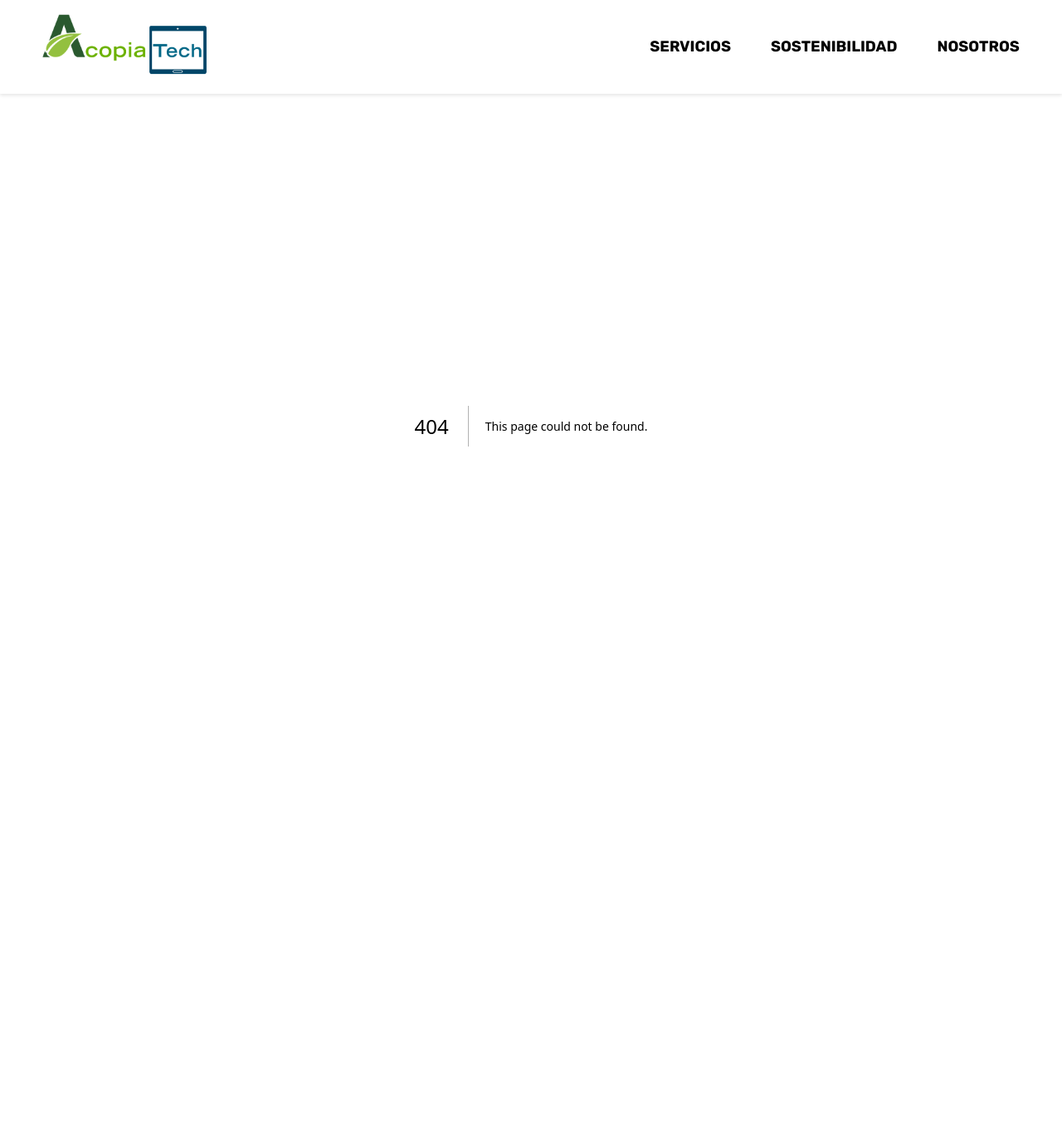
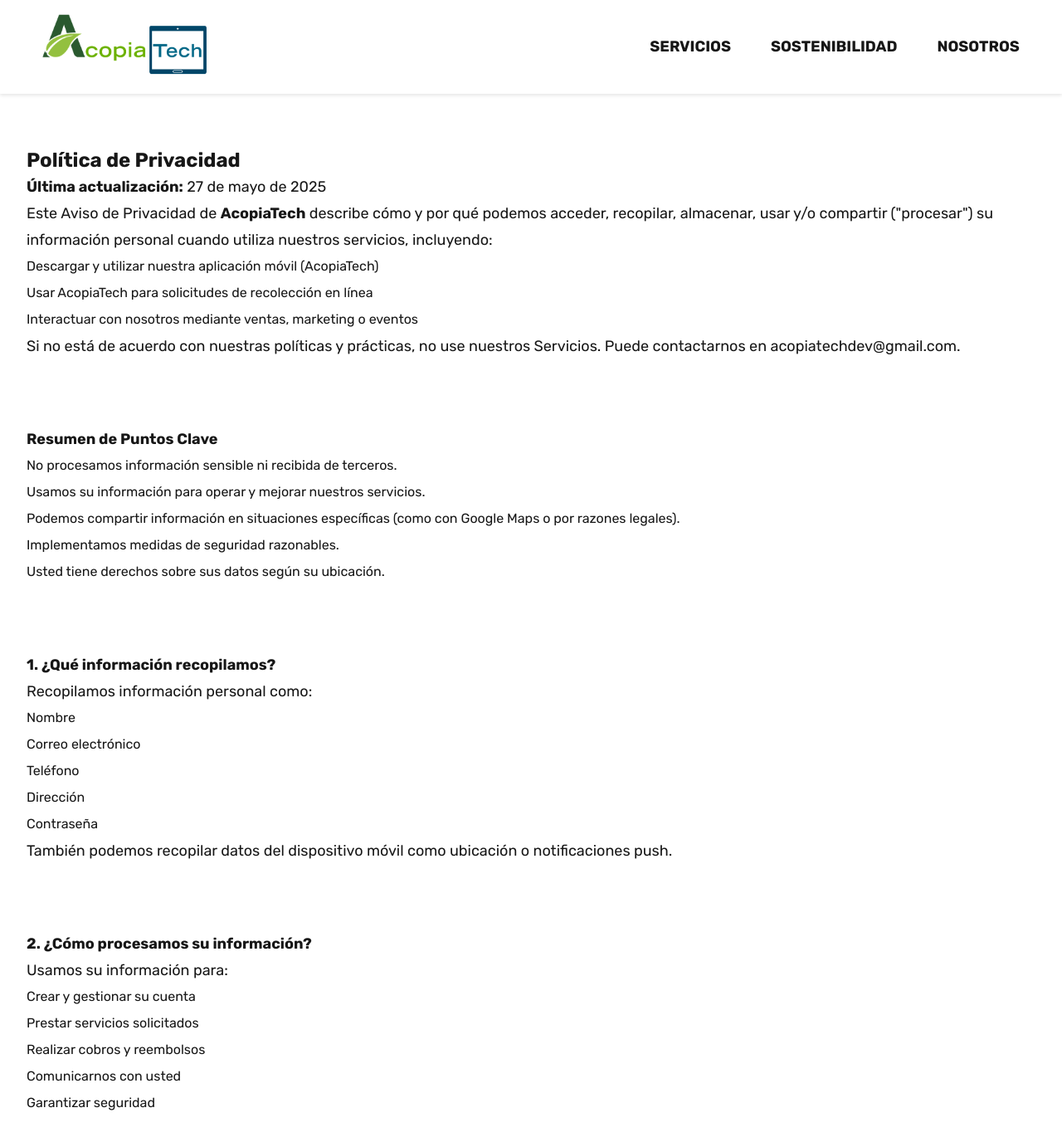
Before and after one commit to julianvent/acopiaweb, a Next.js app: page /politica in a window 1280 px wide. Before the commit this address had no page. Shown: the top 1376 px of the page at 83% size. Before the commit the page ends 913 px from the top, so only its background shows below. Built offline with nearby package versions, Linux system fonts and the light colour scheme.

Commit message:
add: privacy policy

```diff
--- /dev/null
+++ b/src/app/politica/page.js
@@ -0,0 +1,167 @@
+import { RUBIK_SANS } from "@/app/utils/constants";
+import styles from "./politica.module.css";
+
+export default function Home() {
+  return (
+    <div className={RUBIK_SANS}>
+      <Politica />
+    </div>
+  );
+}
+
+function Politica() {
+  return (
+    <div className={styles.container}>
+      <section>
+        <h1>Política de Privacidad</h1>
+        <p>
+          <strong>Última actualización:</strong> 27 de mayo de 2025
+        </p>
+        <p>
+          Este Aviso de Privacidad de <strong>AcopiaTech</strong> describe cómo
+          y por qué podemos acceder, recopilar, almacenar, usar y/o compartir
+          ("procesar") su información personal cuando utiliza nuestros
+          servicios, incluyendo:
+        </p>
+        <ul>
+          <li>Descargar y utilizar nuestra aplicación móvil (AcopiaTech)</li>
+          <li>Usar AcopiaTech para solicitudes de recolección en línea</li>
+          <li>Interactuar con nosotros mediante ventas, marketing o eventos</li>
+        </ul>
+        <p>
+          Si no está de acuerdo con nuestras políticas y prácticas, no use
+          nuestros Servicios. Puede contactarnos en{" "}
+          <a href="mailto:acopiatechdev@gmail.com">acopiatechdev@gmail.com</a>.
+        </p>
+      </section>
+
+      <section>
+        <h2>Resumen de Puntos Clave</h2>
+        <ul>
+          <li>No procesamos información sensible ni recibida de terceros.</li>
+          <li>
+            Usamos su información para operar y mejorar nuestros servicios.
+          </li>
+          <li>
+            Podemos compartir información en situaciones específicas (como con
+            Google Maps o por razones legales).
+          </li>
+          <li>Implementamos medidas de seguridad razonables.</li>
+          <li>Usted tiene derechos sobre sus datos según su ubicación.</li>
+        </ul>
+      </section>
+
+      <section>
+        <h2>1. ¿Qué información recopilamos?</h2>
+        <p>Recopilamos información personal como:</p>
+        <ul>
+          <li>Nombre</li>
+          <li>Correo electrónico</li>
+          <li>Teléfono</li>
+          <li>Dirección</li>
+          <li>Contraseña</li>
+        </ul>
+        <p>
+          También podemos recopilar datos del dispositivo móvil como ubicación o
+          notificaciones push.
+        </p>
+      </section>
+
+      <section>
+        <h2>2. ¿Cómo procesamos su información?</h2>
+        <p>Usamos su información para:</p>
+        <ul>
+          <li>Crear y gestionar su cuenta</li>
+          <li>Prestar servicios solicitados</li>
+          <li>Realizar cobros y reembolsos</li>
+          <li>Comunicarnos con usted</li>
+          <li>Garantizar seguridad</li>
+        </ul>
+      </section>
+
+      <section>
+        <h2>3. ¿Cuándo y con quién compartimos su información?</h2>
+        <ul>
+          <li>En fusiones, ventas o adquisiciones</li>
+          <li>Con APIs de Google Maps para funcionalidades de ubicación</li>
+        </ul>
+      </section>
+
+      <section>
+        <h2>4. ¿Usamos cookies?</h2>
+        <p>
+          Sí. Usamos cookies y tecnologías similares para analizar el tráfico,
+          guardar preferencias y mostrar publicidad.
+        </p>
+      </section>
+
+      <section>
+        <h2>5. ¿Cuánto tiempo conservamos su información?</h2>
+        <p>
+          Conservamos sus datos mientras tenga una cuenta o sea necesario para
+          los fines descritos.
+        </p>
+      </section>
+
+      <section>
+        <h2>6. ¿Cómo protegemos su información?</h2>
+        <p>
+          Aplicamos medidas técnicas y organizativas razonables. Sin embargo,
+          ningún sistema es completamente seguro.
+        </p>
+      </section>
+
+      <section>
+        <h2>7. ¿Cuáles son sus derechos?</h2>
+        <p>Usted puede:</p>
+        <ul>
+          <li>Acceder a sus datos</li>
+          <li>Corregir o eliminar información</li>
+          <li>Retirar su consentimiento</li>
+        </ul>
+      </section>
+
+      <section>
+        <h2>8. Controles para Do-Not-Track</h2>
+        <p>
+          Actualmente no respondemos a señales "Do-Not-Track" porque no existe
+          un estándar universal definido.
+        </p>
+      </section>
+
+      <section>
+        <h2>9. Cambios en esta política</h2>
+        <p>
+          Podemos actualizar este aviso. Publicaremos la nueva fecha de
+          actualización en la parte superior.
+        </p>
+      </section>
+
+      <section>
+        <h2>10. ¿Cómo contactarnos?</h2>
+        <p>
+          Correo:{" "}
+          <a href="mailto:acopiatechdev@gmail.com">acopiatechdev@gmail.com</a>
+        </p>
+        <p>
+          Dirección: Av. Universidad Santa Isabel, Coatzacoalcos, Veracruz
+          96538, México
+        </p>
+      </section>
+
+      <section>
+        <h2>11. ¿Cómo revisar, actualizar o eliminar sus datos?</h2>
+        <p>
+          Puede presentar una solicitud a través de este formulario:&nbsp;
+          <a
+            href="https://app.termly.io/notify/e75d7002-08e3-41ae-9f2f-f2ce8df27e70"
+            target="_blank"
+            rel="noopener noreferrer"
+          >
+            Solicitud de acceso de datos
+          </a>
+        </p>
+      </section>
+    </div>
+  );
+}
--- /dev/null
+++ b/src/app/politica/politica.module.css
@@ -0,0 +1,6 @@
+.container {
+    display: grid;
+    gap: 5em;
+    padding: 4em 2em;
+    margin-inline: auto;
+}
```
